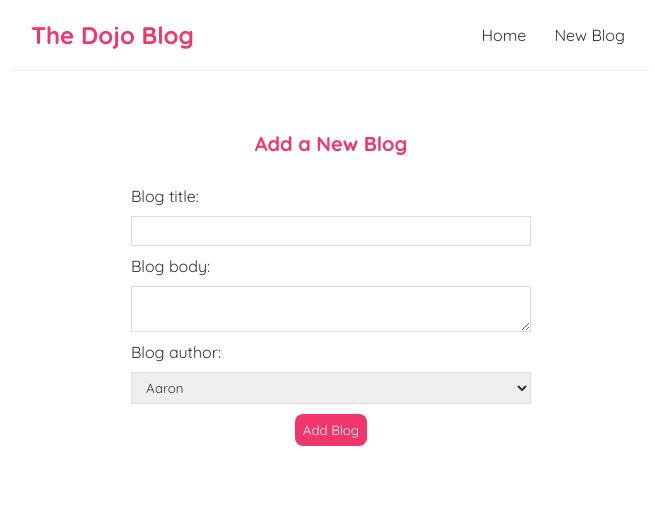
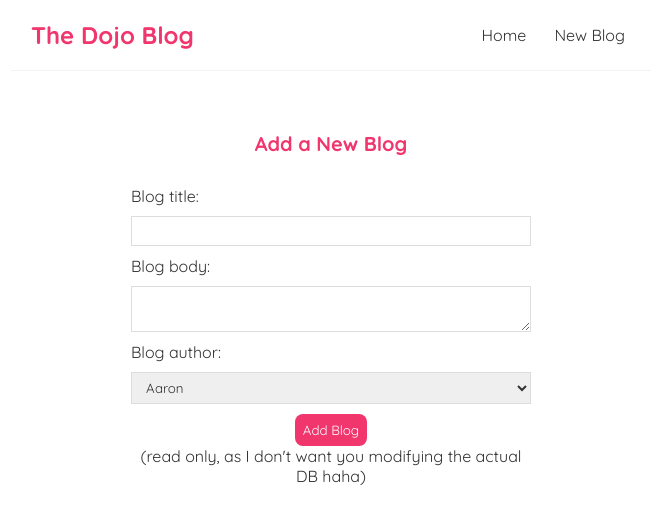
Before and after one commit to anonymous-a-rod/ReactBlog, a React (Create React App) app: page /create in a window 1280 px wide. Shown: the top 524 px of the page, without its empty margins (309-964 px from the left). Built offline with nearby package versions, Linux system fonts and the light colour scheme.

Commit message:
read only

```diff
--- a/src/BlogDetails.js
+++ b/src/BlogDetails.js
@@ -25,6 +25,7 @@ const BlogDetails = () => {
                 <p>{ blog.author }</p>
                 <div> { blog.body }</div>
                 <button onClick={handleClick}>delete</button>
+                <p>(read only, as I don't want you modifying the actual DB haha)</p>
                 </article>}
         </div>
      );
--- a/src/Create.js
+++ b/src/Create.js
@@ -50,12 +50,13 @@ const Create = () => {
                     value={author}
                     onChange={(e) => setAuthor(e.target.value)}
                 >
-                    <option value="aaron">Aaron</option>
-                    <option value="daniel">Daniel</option>
+                    <option value="Aaron">Aaron</option>
+                    <option value="Daniel">Daniel</option>
                 </select>
                 { !isPending && <button>Add Blog</button>}
                 { isPending && <button disabled>Adding Blog...</button>}
             </form>
+            <p>(read only, as I don't want you modifying the actual DB haha)</p>
         </div>
      );
 }
```
